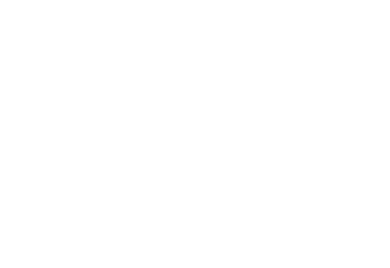
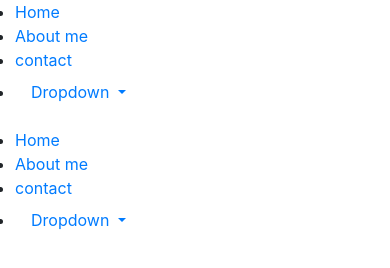
Before and after one commit to matheuspython/simple-website, a plain HTML site: page indexis/index.html in a window 390 px wide. Drawn offline with nearby package versions, Linux system fonts and the light colour scheme; a web font is replaced by a local one.

Commit message:
added the header with the responsive menu

```diff
--- a/indexis/index.html
+++ b/indexis/index.html
@@ -6,8 +6,7 @@
     <meta name="viewport" content="width=device-width, initial-scale=1.0">
     <title>home page</title>
     <!--fonts-->
-    <link href="https://fonts.googleapis.com/css2?family=Open+Sans:ital,wght@1,600&display=swap" rel="stylesheet">
-    <link href="https://fonts.googleapis.com/css2?family=Turret+Road:wght@500&display=swap" rel="stylesheet">
+    <link href="https://fonts.googleapis.com/css2?family=Roboto+Condensed:ital,wght@1,700&display=swap" rel="stylesheet">
     <!--end fonts-->
     <!--frameworks-->
     <link rel="stylesheet" href="https://cdn.jsdelivr.net/npm/bootstrap@4.5.3/dist/css/bootstrap.min.css" integrity="sha384-TX8t27EcRE3e/ihU7zmQxVncDAy5uIKz4rEkgIXeMed4M0jlfIDPvg6uqKI2xXr2" crossorigin="anonymous">
@@ -20,7 +19,49 @@
 </head>
 
 <body>
+    <header>
+        <div class="container">
 
+            <div class="logo"></div>
+
+            <div class="container-desktop-menu">
+                <nav>
+                    <ul>
+                        <li><a href="">Home</a></li>
+                        <li><a href="">About me</a></li>
+                        <li><a href="">contact</a></li>
+                        <li class="nav-item dropdown">
+                            <a class="nav-link dropdown-toggle" href="#" id="navbarDropdown" role="button" data-toggle="dropdown" aria-haspopup="true" aria-expanded="false">
+                              Dropdown
+                            </a>
+                            <div class="dropdown-menu" aria-labelledby="navbarDropdown">
+                                <a class="dropdown-item" href="#">Project 1</a>
+                                <a class="dropdown-item" href="#">Project 2</a>
+                        </li>
+                    </ul>
+                </nav>
+                </div>
+
+                <div class="container-mobile">
+                    <nav>
+                        <ul>
+                            <li><a href="">Home</a></li>
+                            <li><a href="">About me</a></li>
+                            <li><a href="">contact</a></li>
+                            <li class="nav-item dropdown">
+                                <a class="nav-link dropdown-toggle" href="#" id="navbarDropdown" role="button" data-toggle="dropdown" aria-haspopup="true" aria-expanded="false">
+                                  Dropdown
+                                </a>
+                                <div class="dropdown-menu" aria-labelledby="navbarDropdown">
+                                    <a class="dropdown-item" href="#">Project 1</a>
+                                    <a class="dropdown-item" href="#">Project 2</a>
+                            </li>
+                        </ul>
+                    </nav>
+                    </div>
+                </div>
+
+    </header>
 
 
 
```
